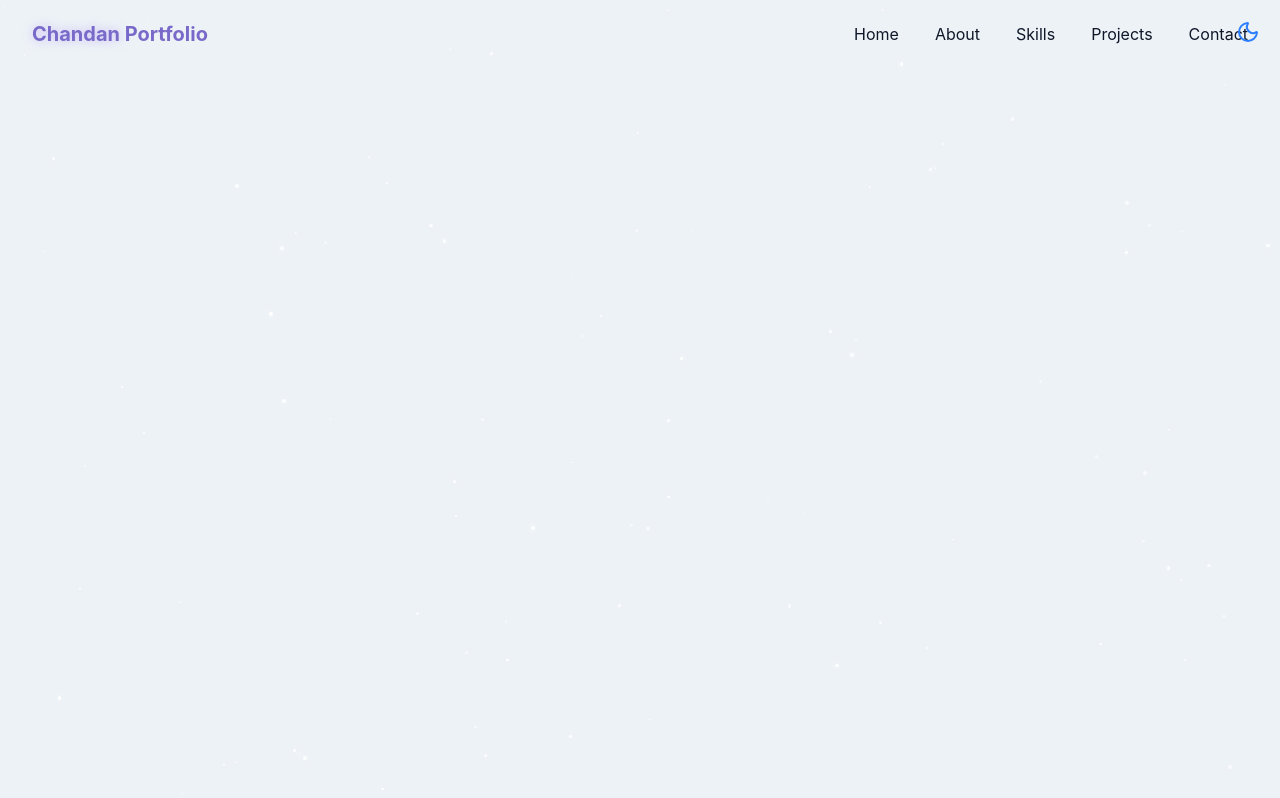
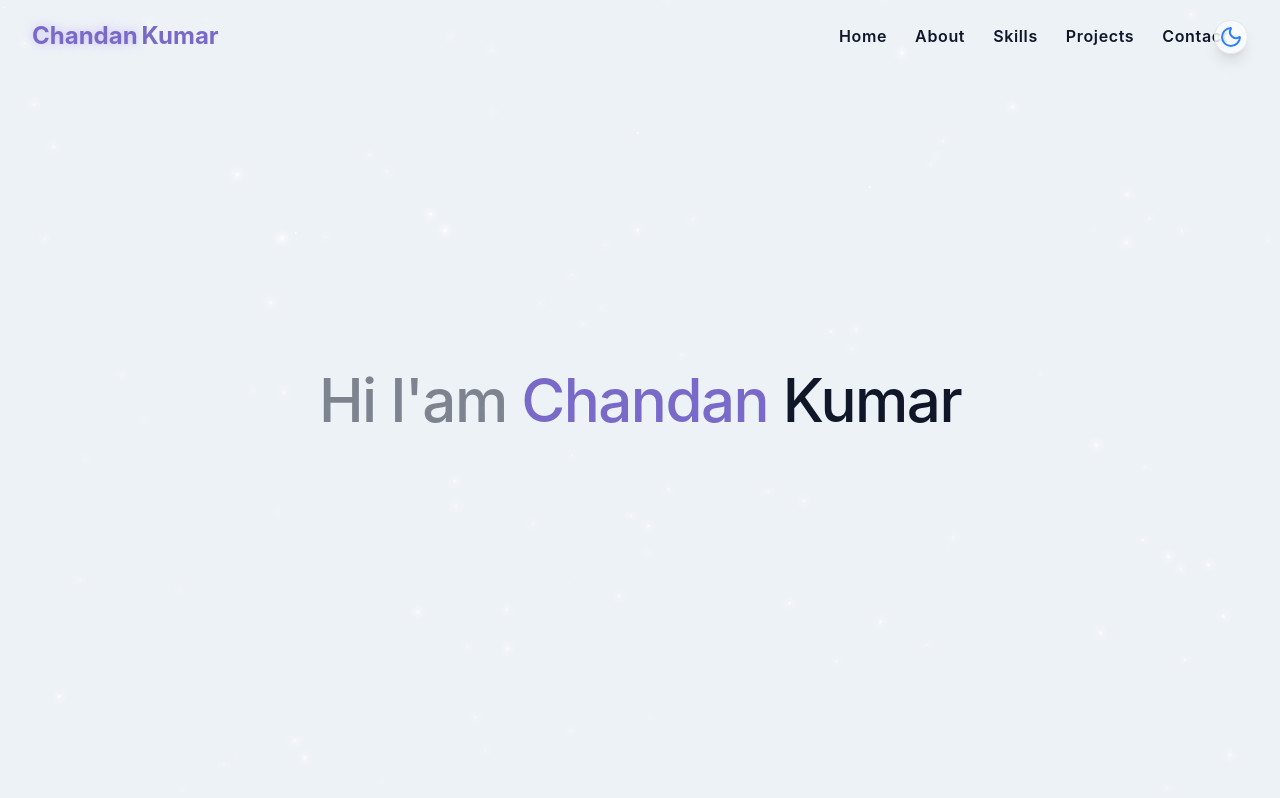
Before and after one commit to ChandanTech2023/Personal-Portfolio25, a React (Vite) app: page / in a window 1280 px wide. Built offline with nearby package versions, Linux system fonts and the light colour scheme.

Commit message:
update background star animation and nav menue

```diff
--- /dev/null
+++ b/src/components/Herosection.jsx
@@ -0,0 +1,19 @@
+export const Herosection = ()=>{
+    return(
+        <section id="hero"
+        className="relative min-h-screen flex flex-col items-center justify-center px-4">
+            <div className="container max-w-4xl mx-auto text-center z-10">
+                <div className="space-y-6">
+                    <h1 className="text-4xl md:text-6xl font-medium tracking-tight">
+                        <span className=" opacity-50 animate-fade-in">Hi I'am </span>
+                        <span className="text-primary animate-fade-in">{" "}Chandan</span>
+                        <span> Kumar </span>
+                    </h1>
+
+                </div>
+
+            </div>
+
+        </section>
+    )
+}
--- a/src/components/Navbar.jsx
+++ b/src/components/Navbar.jsx
@@ -1,6 +1,6 @@
 import { cn } from "@/lib/utils"
 import { useEffect, useState } from "react"
-import { X ,Menu} from 'lucide-react';
+import { X, Menu } from 'lucide-react';
 
 
 const navItems = [
@@ -12,7 +12,7 @@ const navItems = [
 ]
 const Navbar = () => {
     const [isScrolled, setIsScrolled] = useState(false);
-    const  [isMenuOpen, setISMenueOpen] = useState(true);
+    const [isMenuOpen, setISMenueOpen] = useState(false);
     useEffect(() => {
         const handleScroll = () => {
             setIsScrolled(window.screenY > 10)
@@ -26,39 +26,64 @@ const Navbar = () => {
             isScrolled ? "py-3 bg-background/80 backdrop:blur-md shadow-xs" : "py-5"
         )}>
             <div className="container flex items-center justify-between">
-                <a href="#hero" className="text-xl text-primary font-bold flex items-center">
-                    <span className="relative z-10">
-
-                        <span className="text-glow text-foreground-400">Chandan</span>{" "}Portfolio
+                <a href="#hero" className="text-2xl md:text-2xl text-primary font-bold flex items-center whitespace-nowrap">
+                    <span className="relative z-10 flex items-center gap-1">
+                        <span className="text-glow text-foreground-400">Chandan</span>
+                        <span className="hidden sm:inline mr-1 ">Kumar </span>
                     </span>
                 </a>
 
-                {/* Desktop nav  */}
-                <div className="hidden md:flex items-center space-x-9 ">
-                    {navItems.map((item, key) => (
-                        <a key={key} href={item.href} className="text-foreground hover:text-primary transition-colors duration-300">
-                            {item.name} </a>
-                    ))}
+                <div className="flex items-center space-x-2 md:space-x-3 ml-auto">
+                    {/* Desktop nav */}
+                    <div className="hidden md:flex space-x-3 items-center justify-center">
+                        {navItems.map((item, key) => (
+                            <a
+                                key={key}
+                                href={item.href}
+                                className="text-foreground font-semibold tracking-wide relative group transition-colors duration-300 px-2 py-1"
+                                style={{ fontFamily: 'Poppins, Inter, Arial, sans-serif', letterSpacing: '0.04em' }}
+                            >
+                                <span className="relative z-10">
+                                    {item.name}
+                                </span>
+                                <span className="absolute left-0 bottom-0 w-full h-0.5 bg-primary rounded-full scale-x-0 group-hover:scale-x-100 transition-transform duration-300 origin-left"></span>
+                            </a>
+                        ))}
+                    </div>
+                    <div className="flex items-center gap-2 relative">
+                        <div className="block md:hidden">
+                            {/* <ToggleTheme /> */}
+                        </div>
+                        {/* Nav Menu  */}
+                        <button
+                            onClick={() => setISMenueOpen((prev) => !prev)}
+                            className="flex mr-0 md:hidden text-foreground z-50 items-center justify-center p-1 rounded-full border border-gray-200 dark:border-gray-700 bg-white/80 dark:bg-gray-900/80 shadow-md transition-colors duration-300 hover:scale-105 active:scale-95"
+                            aria-label={isMenuOpen ? "Close Menu" : "Open Menu"}
+                        >
+                            {isMenuOpen ? <X size={20} /> : <Menu size={20} />}
+                        </button>
+                    </div>
                 </div>
 
-                {/* For Mobile nav  */}
-                {/* Add Menu Button  */}
-                <button onClick={()=> setISMenueOpen((prev)=> !prev)}
-                    className="md:hidden p-2 text-foreground z-50"
-                    aria-label= {isMenuOpen ? "close Menu" : "Open Menu"}>
-                    {isMenuOpen ? <X size={24}/> : <Menu size={24}/>}
-                </button>
-
-                <div className={cn("fixed inset-0 bg-background/95 backdrop-blur-md z-40 flex flex-col items-center justify-center",
+                <div className={cn(
+                    "fixed inset-0 bg-background/95 backdrop-blur-md z-40 flex flex-col items-center justify-center",
                     "transition-all duration-300 md:hidden",
-
-                    isMenuOpen ? "opacity-100 pointer-events-auto" : "opacity-0 pointer-events-none"
+                    isMenuOpen ? "opacity-100 pointer-events-auto" : "opacity-0 pointer-events-auto"
                 )}>
-                    <div className="flex flex-col text-xl space-y-8">
+                    <div className="flex flex-col text-xl space-y-3">
                         {navItems.map((item, key) => (
-                            <a key={key} href={item.href} className="text-foreground hover:text-primary transition-colors duration-300"
-                            onClick={()=>setISMenueOpen(false)}>
-                                {item.name} </a>
+                            <a
+                                key={key}
+                                href={item.href}
+                                className="text-foreground font-semibold tracking-wide relative group transition-colors duration-300 px-2 py-1"
+                                style={{ fontFamily: 'Poppins, Inter, Arial, sans-serif', letterSpacing: '0.04em' }}
+                                onClick={() => setISMenueOpen(false)}
+                            >
+                                <span className="relative z-10">
+                                    {item.name}
+                                </span>
+                                <span className="absolute left-0 bottom-0 w-full h-0.5 bg-primary rounded-full scale-x-0 group-hover:scale-x-100 transition-transform duration-300 origin-left"></span>
+                            </a>
                         ))}
                     </div>
                 </div>
--- a/src/components/StarBackground.jsx
+++ b/src/components/StarBackground.jsx
@@ -55,13 +55,20 @@ const StarBackground = () => {
     return (
         <div className="fixed inset-0 overflow-hidden pointer-events-none z-0">
             {stars.map((star) => (
-                <div key={star.id} className="star animate-pulse-subtle" style={{
+                <div
+                    key={star.id}
+                    className="star"
+                    style={{
                         width: star.size + "px",
                         height: star.size + "px",
                         left: star.x + "%",
                         top: star.y + "%",
                         opacity: star.opacity,
-                    animationDuration: star.animationDuration + "s",
+                        position: 'absolute',
+                        background: 'rgba(255,255,255,0.8)',
+                        borderRadius: '50%',
+                        boxShadow: '0 0 8px 2px #fff',
+                        animation: `star-twinkle ${star.animationDuration}s ease-in-out infinite, star-move ${star.animationDuration * 2}s ease-in-out infinite`,
                     }}
                 />
             ))}
@@ -76,9 +83,23 @@ const StarBackground = () => {
                         animationDelay: meteor.delay,
                         animationDuration: meteor.animationDuration + "s",
                     }}
-
                 />
             ))}
+
+            {/* Animation keyframes for stars */}
+            <style>{`
+                @keyframes star-twinkle {
+                    0%, 100% { opacity: 0.7; }
+                    20% { opacity: 1; }
+                    50% { opacity: 0.4; }
+                    80% { opacity: 1; }
+                }
+                @keyframes star-move {
+                    0% { transform: translateY(0px) scale(1); }
+                    50% { transform: translateY(-12px) scale(1.1); }
+                    100% { transform: translateY(0px) scale(1); }
+                }
+            `}</style>
         </div>
 
     );
--- a/src/components/ToggleTheme.jsx
+++ b/src/components/ToggleTheme.jsx
@@ -29,13 +29,24 @@ const ToggleTheme = () => {
         }
     };
     return (
-        <button onClick={toggleTheme} className= {cn("fixed max-sm:hidden top-5 right-5 z-50 rounded-full",
-            "transition-colors duration-300 focus:outline-hidden cursor-pointer"
-        )}> {isDarkMode ? (
-            <SunMedium className="h-6 w-6 text-yellow-500" />
-        ) : (
-            <Moon className="h-6 w-6 text-blue-500" />
-        )}</button>
-    )
+        <div className="fixed top-5 right-20 sm:top-6 sm:right-28 md:top-5 md:right-8 z-50 flex flex-row items-center justify-between gap-2 ">
+            <button
+                onClick={toggleTheme}
+                className={cn(
+                    "rounded-full p-1",
+                    "bg-white/70 dark:bg-gray-900/70 shadow-lg backdrop-blur-md",
+                    "transition-colors duration-300 focus:outline-none cursor-pointer border border-gray-200 dark:border-gray-700",
+                    "hover:scale-110 active:scale-95"
+                )}
+                aria-label={isDarkMode ? "Switch to light mode" : "Switch to dark mode"}
+            >
+                {isDarkMode ? (
+                    <SunMedium className="h-5 w-5 md:h-6 md:w-6 text-yellow-500" />
+                ) : (
+                    <Moon className="h-5 w-5 md:h-6 md:w-6 text-blue-500" />
+                )}
+            </button>
+        </div>
+    );
 }
 export default ToggleTheme;
--- a/src/pages/Home.jsx
+++ b/src/pages/Home.jsx
@@ -2,7 +2,7 @@ import React from 'react';
 import ToggleTheme from '@/components/ToggleTheme';
 import  StarBackground  from '@/components/StarBackground';
 import Navbar from '@/components/Navbar';
-
+import { Herosection } from '../components/Herosection';
 const Home = () => {
   return (
     <div className='min-h-screen bg-background text-foreground overflow-x-hidden'>
@@ -16,6 +16,9 @@ const Home = () => {
       <Navbar/>
 
       {/* Main Content */}
+      <main>
+        <Herosection/>
+      </main>
 
       {/* Footer  */}
     </div>
```
Also changed, not shown: tailwind.config.js (added). Lines whose indentation alone changed are shown as unchanged.
